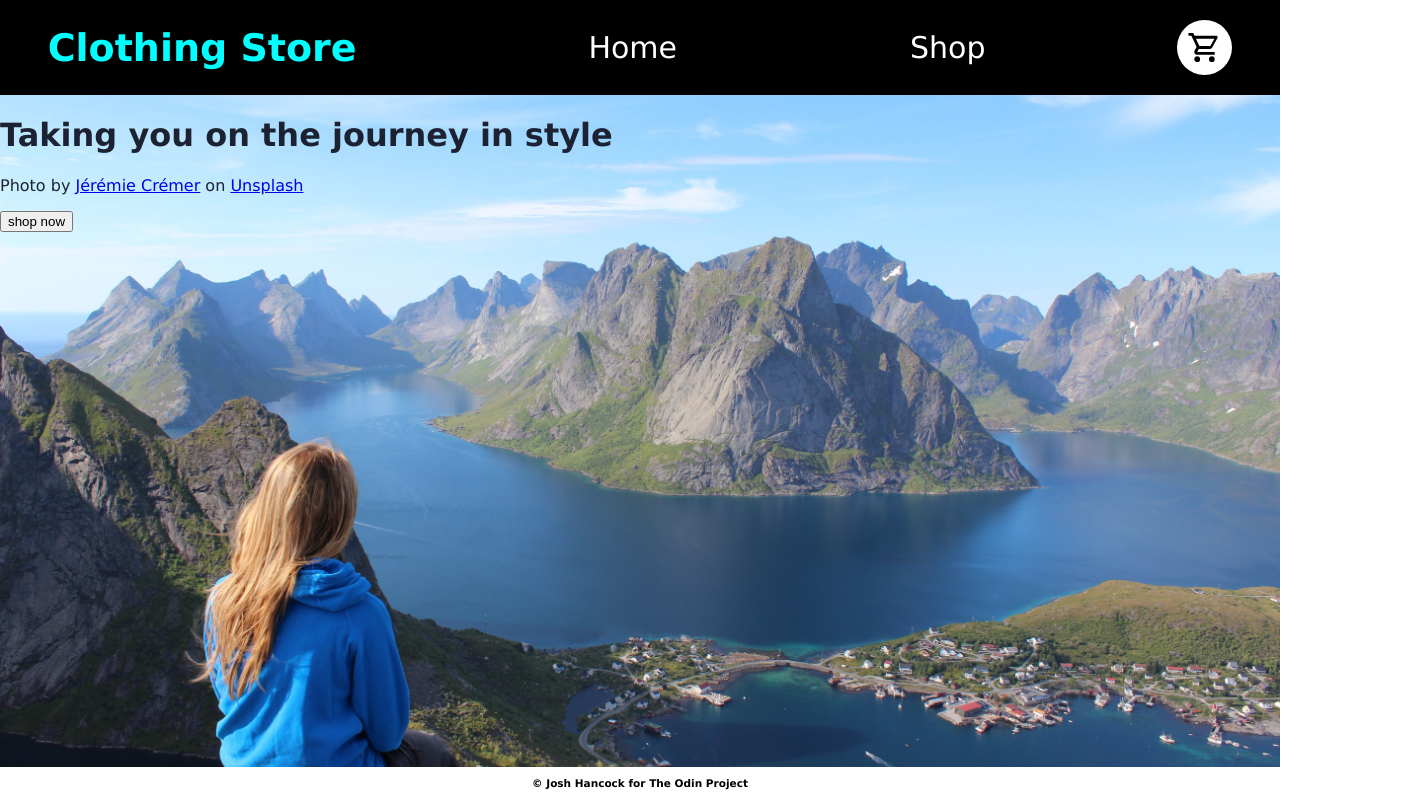
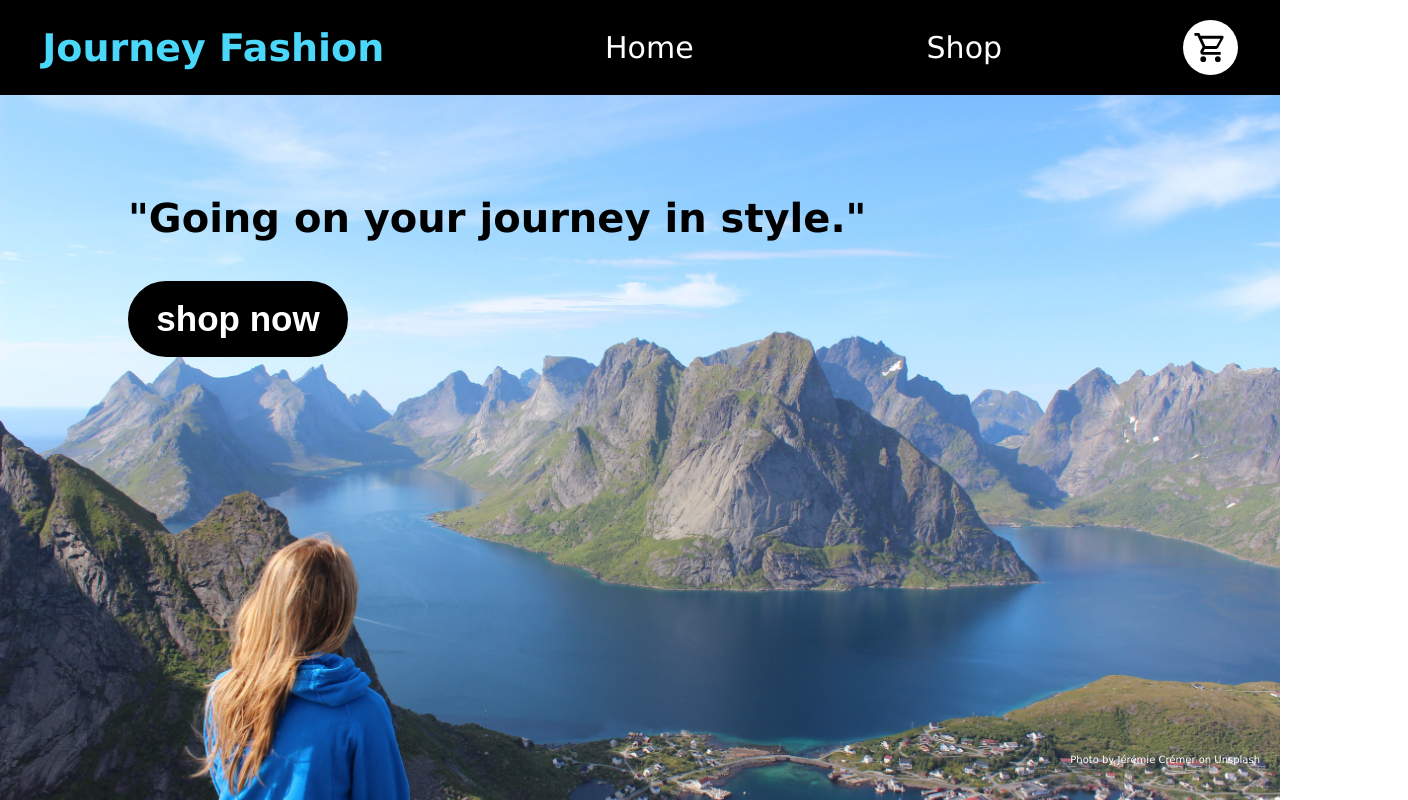
Before and after one commit to livingicon/shopping-cart, a React (Create React App) app: page / in a window 1280 px wide. Shown: the top 800 px of the page, 1408 px wide, since content can reach past the window. Built offline with nearby package versions, Linux system fonts and the light colour scheme; no server answers.

Commit message:
Finish home page styling

```diff
--- a/src/components/Main/Home.js
+++ b/src/components/Main/Home.js
@@ -1,14 +1,17 @@
 // Home.js
 
 import React from "react";
+import { Link } from "react-router-dom";
 
 const Home = () => {
 
   return (
-    <div>
-      <h1>Taking you on the journey in style</h1>
-      <p>Photo by <a href="https://unsplash.com/@jcremer?utm_source=unsplash&utm_medium=referral&utm_content=creditCopyText">Jérémie Crémer</a> on <a href="https://unsplash.com/photos/M5xVtIv1Lo8?utm_source=unsplash&utm_medium=referral&utm_content=creditCopyText">Unsplash</a></p>
-      <button>shop now</button>
+    <div id="home">
+      <h1 id="journey">"Going on your journey in style."</h1>
+      <p id="photoCredit">Photo by <a href="https://unsplash.com/@jcremer?utm_source=unsplash&utm_medium=referral&utm_content=creditCopyText">Jérémie Crémer</a> on <a href="https://unsplash.com/photos/M5xVtIv1Lo8?utm_source=unsplash&utm_medium=referral&utm_content=creditCopyText">Unsplash</a></p>
+      <Link to='/shop'>
+        <button id="shopNowBtn">shop now</button>
+      </Link>
     </div>
   )
 }
--- a/src/components/Nav.js
+++ b/src/components/Nav.js
@@ -9,7 +9,7 @@ const Nav = ({ cartItems, openCart }) => {
 
   return (
     <nav>
-      <h1 id="storeName">Clothing Store</h1>
+      <h1 id="storeName">Journey Fashion</h1>
       <ul className="nav-links">
         <Link className="nav-link" to=''>
           <li>Home</li>
--- a/src/components/style.css
+++ b/src/components/style.css
@@ -1,10 +1,7 @@
 /* GENERAL */
 
 :root {
-  --blue: #344b97;
-  --dark-grey: #1d2233;
-  --cream: #f7f8d9;
-
+  --blue: #4bd7fa;
 }
 
 html {
@@ -14,10 +11,9 @@ html {
 
 body {
   margin: 0;
-  color: var(--dark-grey);
-  background-image: url('../images/jeremie-cremer-M5xVtIv1Lo8-unsplash.jpg');
+  /* background-image: url('../images/jeremie-cremer-M5xVtIv1Lo8-unsplash.jpg');
   background-position: center;
-  background-size: cover;
+  background-size: cover; */
 }
 
 .App {
@@ -31,7 +27,7 @@ body {
 }
 
 #storeName {
-  color: aqua;
+  color: var(--blue);
   font-size: 38px;
   margin: 0px;
 }
@@ -99,18 +95,12 @@ nav {
   margin-left: 35px;
   width: 20px;
   color: black;
-  background-color: aqua;
+  background-color: var(--blue);
   border-radius: 50%;
   font-weight: bold;
   display: flex;
   justify-content: center;
   align-items: center;
-}
-
-/* HOME */
-
-#fashion {
-  height: 500px;
 }
 
 /* CHECKOUT MODAL */
@@ -220,7 +210,7 @@ nav {
 }
 
 #continueShopBtn {
-  background-color: aqua;
+  background-color: var(--blue);
   border: solid 3px black;
   border-radius: 5px;
   width: 180px;
@@ -236,6 +226,57 @@ nav {
 }
 
 /* HOME PAGE */
+
+#home {
+  /* margin: 100px; */
+  min-height: 100vh;
+  background-image: url('../images/jeremie-cremer-M5xVtIv1Lo8-unsplash.jpg');
+  background-position: center;
+  background-size: cover;
+}
+
+#journey {
+  margin: 0px;
+  position: relative;
+  left: 10%;
+  top: 100px;
+  font-size: 40px;
+}
+
+#shopNowBtn {
+  margin: 0px;
+  position: relative;
+  left: 10%;
+  top: 120px;
+  background-color: black;
+  color: white;
+  border: solid 3px black;
+  border-radius: 50px;
+  width: 220px;
+  font-size: 35px;
+  font-weight: bold;
+  padding: 15px;
+  margin: 20px 0;
+}
+
+#shopNowBtn:hover {
+  -ms-transform: scale(1.5);
+  transform: scale(1.1);
+  cursor: pointer;
+}
+
+#photoCredit {
+  position: absolute;
+  bottom: 25px;
+  right: 20px;
+  font-size: 10px;
+  color: white;
+}
+
+#photoCredit a {
+  text-decoration: none;
+  color: var(--primary-light);
+}
 
 /* SHOP PAGE */
 
@@ -281,7 +322,7 @@ nav {
 }
 
 .productBtn {
-  background-color: aqua;
+  background-color: var(--blue);
   border: solid 3px black;
   border-radius: 5px;
   width: 180px;
```
